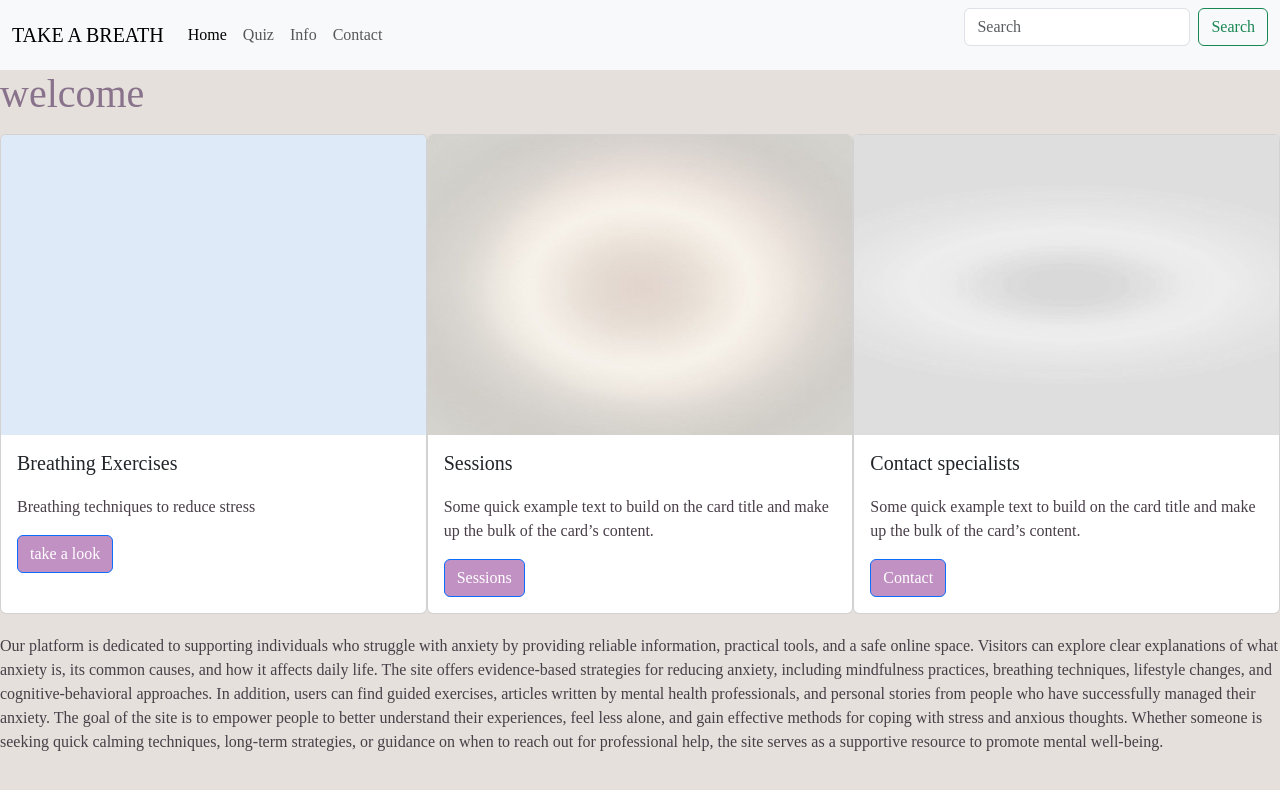
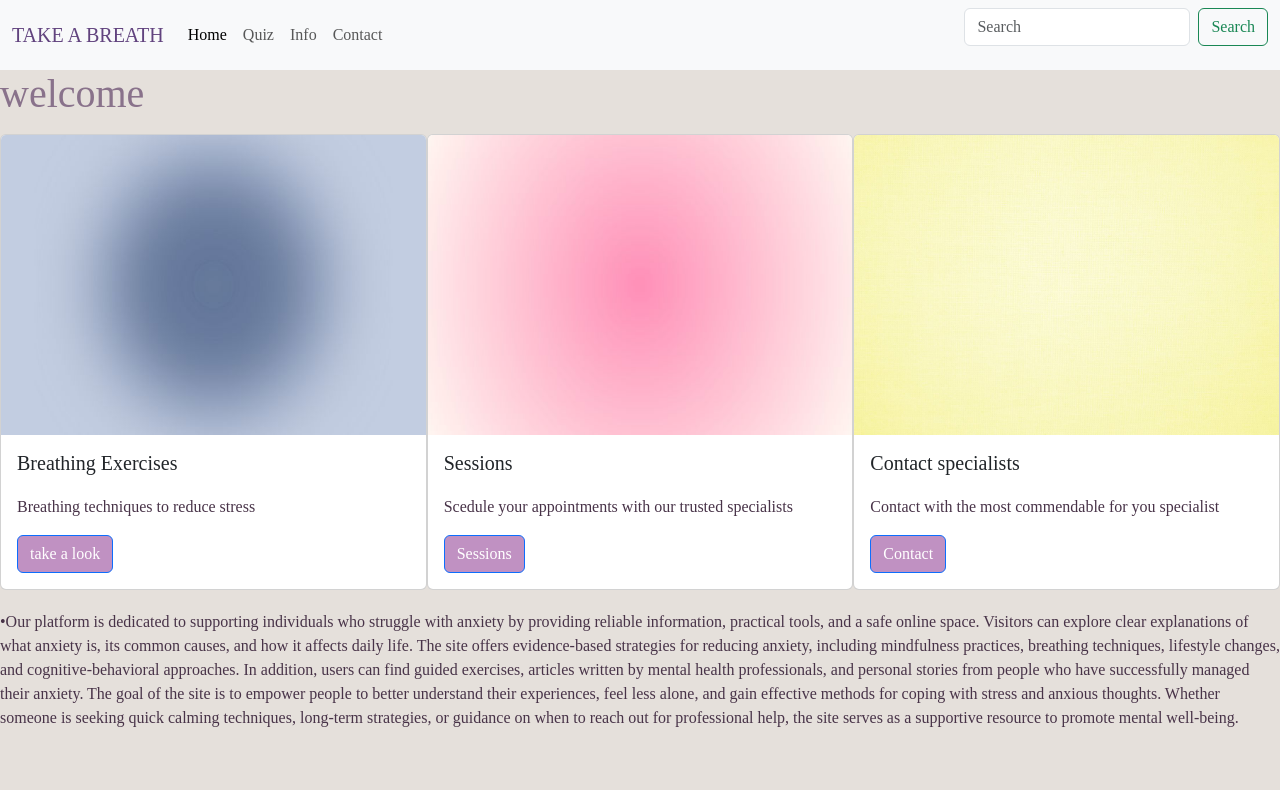
Before and after one commit to Nefeli2310/takeabreath, a plain HTML site: page index.html in a window 1280 px wide. Drawn offline with nearby package versions, Linux system fonts and the light colour scheme.

Commit message:
update index.html

```diff
--- a/breathing.css
+++ b/breathing.css
@@ -1,7 +1,7 @@
 h1 {
   text-align: center;
   margin-top: 20px;
-  color: pink;
+  color: rgb(81, 72, 89);
 }
 h3 {
   margin-top: 20px;
@@ -40,16 +40,19 @@ h3 {
 
 h3 {
   text-align: center;
-  color: pink;
+  color: rgb(81, 69, 85);
 }
 
 .black {
-  color: turquoise;
+  color: rgb(63, 58, 106);
 }
 .about {
-  color: darkcyan;
+  color: rgb(138, 71, 112);
 }
 
 Yes {
   text-align: center;
 }
+.buttonlink2 {
+  color: rgb(97, 67, 126);
+}
--- a/contact.css
+++ b/contact.css
@@ -1,8 +1,10 @@
 h1 {
   font-size: 70px;
   font-family: "Times New Roman", Times, serif;
+  color: rgb(88, 74, 100);
 }
 h2 {
+  color: rgb(65, 53, 76);
   font-size: 40px;
 }
 
@@ -11,4 +13,8 @@ h2 {
   margin-right: auto;
   margin-left: auto;
   display: block;
+  background-color: rgb(192, 145, 194);
 }
+.buttonlink2 {
+  color: rgb(97, 67, 126);
+}
--- a/global.css
+++ b/global.css
@@ -2,3 +2,6 @@ body {
   font-family: "Times New Roman", Times, serif;
   background-color: rgb(229, 224, 219);
 }
+.buttonlink2 {
+  color: rgb(97, 67, 126);
+}
--- a/htmlbreath.css
+++ b/htmlbreath.css
@@ -6,8 +6,11 @@ h1 {
 }
 p {
   margin-top: 20px;
-  color: rgb(72, 62, 72);
+  color: rgb(72, 51, 72);
 }
 .buttonlink {
   background-color: rgb(192, 145, 194);
 }
+.buttonlink2 {
+  color: rgb(97, 67, 126);
+}
--- a/index.html
+++ b/index.html
@@ -16,7 +16,7 @@
   <body>
 <nav class="navbar navbar-expand-lg bg-body-tertiary">
       <div class="container-fluid">
-        <a class="navbar-brand" href="#">TAKE A BREATH</a>
+        <a class="navbar-brand buttonlink2" href="#">TAKE A BREATH</a>
         <button
           class="navbar-toggler"
           type="button"
@@ -63,7 +63,7 @@
 
     <div class="row mt-3 g-0" >
       <div class="card col-12 col-lg-4 px-0">
-        <img src="photoes/blue.jpg" class="card-img-top" alt="..." height="300" />
+        <img src="photoes/blueaura.jpg" class="card-img-top" alt="..." height="300" />
         <div class="card-body">
           <h5 class="card-title">Breathing Exercises</h5>
           <p class="card-text">
@@ -73,30 +73,28 @@
         </div>
       </div>
       <div class="card col-6 col-lg-4 px-0">
-        <img src="photoes/whiteaura.jpg" class="card-img-top" alt="..." height="300"  />
+        <img src="photoes/pink.jpg" class="card-img-top" alt="..." height="300"  />
         <div class="card-body">
           <h5 class="card-title">Sessions</h5>
           <p class="card-text">
-            Some quick example text to build on the card title and make up the
-            bulk of the card’s content.
+            Scedule your appointments with our trusted specialists
           </p>
           <a href="sessions.html" class="btn btn-primary buttonlink">Sessions</a>
         </div>
       </div>
       <div class="card col-6 col-lg-4 px-0">
-        <img src="photoes/white.jpg" class="card-img-top" alt="..." height="300"  />
+        <img src="photoes/yellow1.jpg" class="card-img-top" alt="..." height="300"  />
         <div class="card-body">
           <h5 class="card-title">Contact specialists</h5>
           <p class="card-text">
-            Some quick example text to build on the card title and make up the
-            bulk of the card’s content.
+            Contact with the most commendable  for you specialist
           </p>
           <a href="contact2.html" class="btn btn-primary buttonlink"> Contact</a>
         </div>
       </div>
     </div>
     <p>
-Our platform is dedicated to supporting individuals who struggle with anxiety by providing reliable information, practical tools, and a safe online space. Visitors can explore clear explanations of what anxiety is, its common causes, and how it affects daily life. The site offers evidence-based strategies for reducing anxiety, including mindfulness practices, breathing techniques, lifestyle changes, and cognitive-behavioral approaches. In addition, users can find guided exercises, articles written by mental health professionals, and personal stories from people who have successfully managed their anxiety.
+•Our platform is dedicated to supporting individuals who struggle with anxiety by providing reliable information, practical tools, and a safe online space. Visitors can explore clear explanations of what anxiety is, its common causes, and how it affects daily life. The site offers evidence-based strategies for reducing anxiety, including mindfulness practices, breathing techniques, lifestyle changes, and cognitive-behavioral approaches. In addition, users can find guided exercises, articles written by mental health professionals, and personal stories from people who have successfully managed their anxiety.
 The goal of the site is to empower people to better understand their experiences, feel less alone, and gain effective methods for coping with stress and anxious thoughts. Whether someone is seeking quick calming techniques, long-term strategies, or guidance on when to reach out for professional help, the site serves as a supportive resource to promote mental well-being.
     </p>
     <script
--- a/info.css
+++ b/info.css
@@ -0,0 +1,3 @@
+.buttonlink2 {
+  color: rgb(97, 67, 126);
+}
--- a/sessions.css
+++ b/sessions.css
@@ -1,5 +1,5 @@
 body {
-  background-color: rgb(250, 238, 224);
+  background-color: rgb(235, 228, 219);
 }
 h4 {
   text-align: center;
@@ -7,3 +7,9 @@ h4 {
 h4 {
   margin-top: 20px;
 }
+.buttonlink {
+  background-color: rgb(192, 145, 194);
+}
+.buttonlink2 {
+  color: rgb(97, 67, 126);
+}
```
Also changed, not shown: Breathing.html (+1 -1 lines), contact2.html (+1 -1 lines), info.html (+1 -1 lines), quiz.html (+1 -1 lines), sessions.html (+3 -2 lines), photoes/blueaura.jpg (added), photoes/pink.jpg (added), photoes/yellow1.jpg (added), 2 other files.
